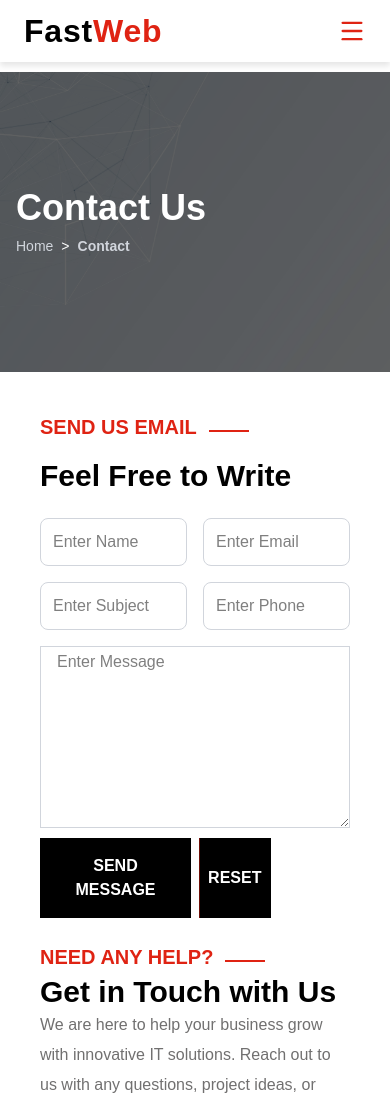
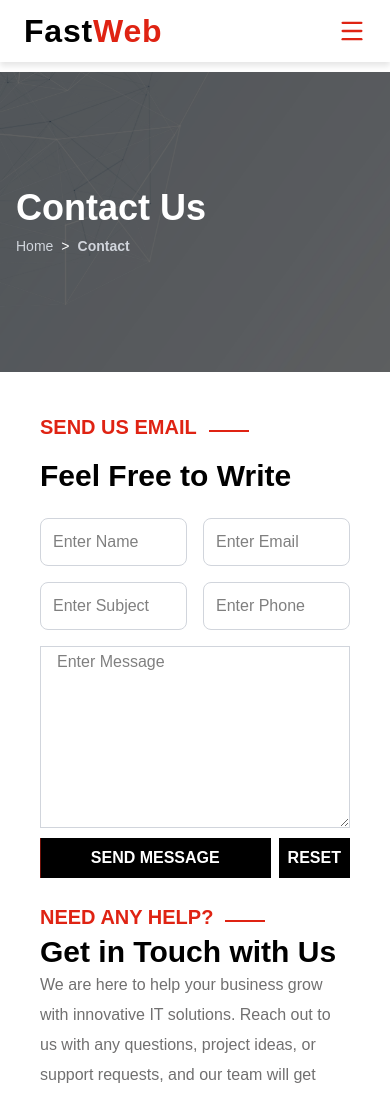
Before and after one commit to fastweb-cm/company-website, a React (Vite) app in the folder app/: page /contact in a window 390 px wide. Shown: the top 1096 px of the page. Built offline with nearby package versions, Linux system fonts and the light colour scheme.

Commit message:
fix: contact us form button fix

```diff
--- a/app/src/pages/Contact.jsx
+++ b/app/src/pages/Contact.jsx
@@ -24,8 +24,8 @@ export default function Contact() {
                     </div>
                     <textarea name="message" rows={6} className="px-4 w-full border border-muted focus:outline-none" placeholder="Enter Message"></textarea>
                     <div className="grid grid-cols-4 gap-2">
-                        <Button className="col-span-2 rounded-none py-4 text-center" variant="black" hoverBg="primary">SEND MESSAGE</Button>
-                        <Button className="col-span-1 rounded-none py-4 text-center"variant="black" hoverBg="primary" >RESET</Button>
+                        <Button className="col-span-3 rounded-none py-1 md:py-4 text-center" variant="black" hoverBg="primary">SEND MESSAGE</Button>
+                        <Button className="col-span-1 rounded-none py-1 md:py-4 text-center"variant="black" hoverBg="primary" >RESET</Button>
                     </div>
                 </form>
             </div>
```
